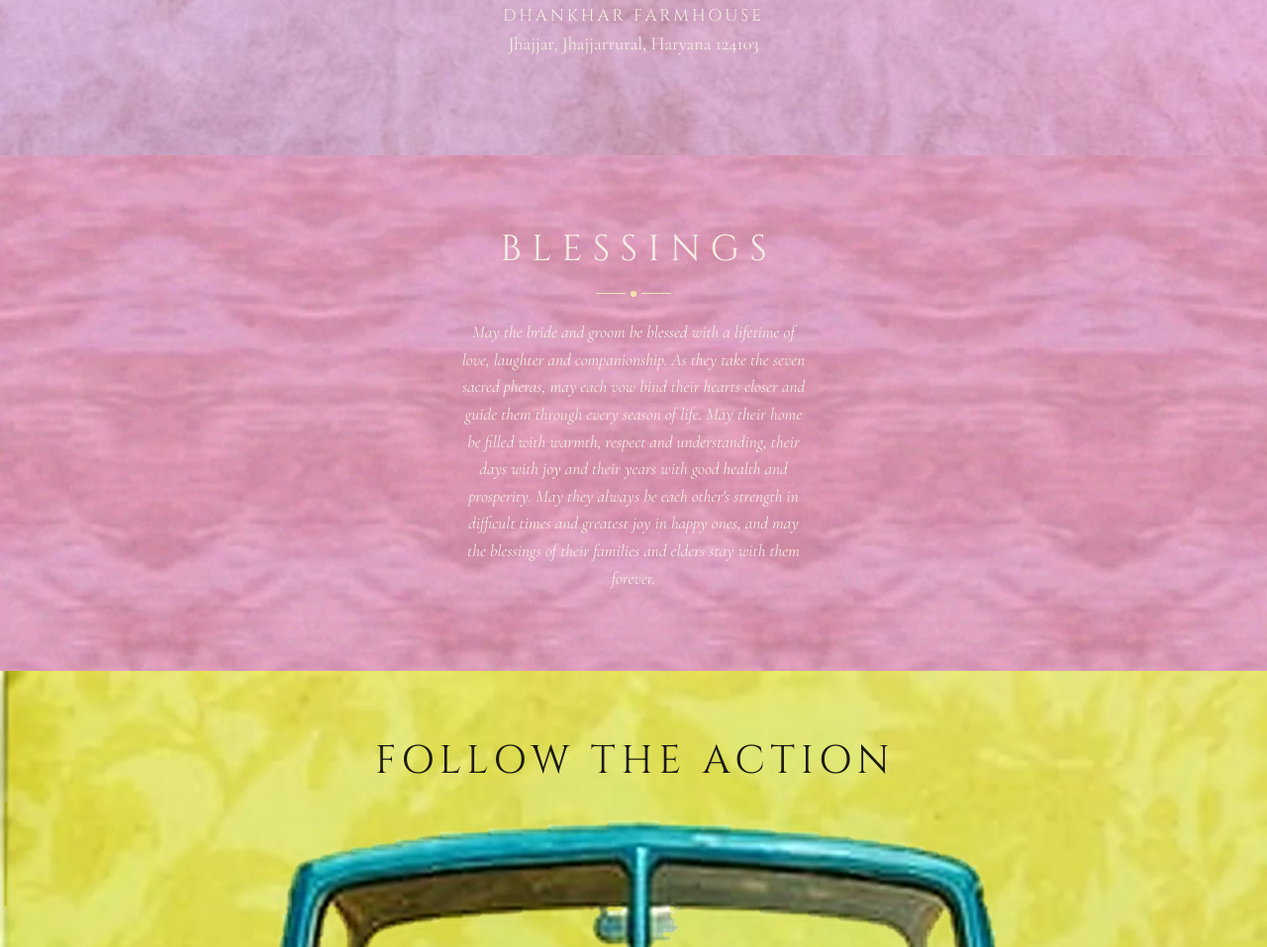
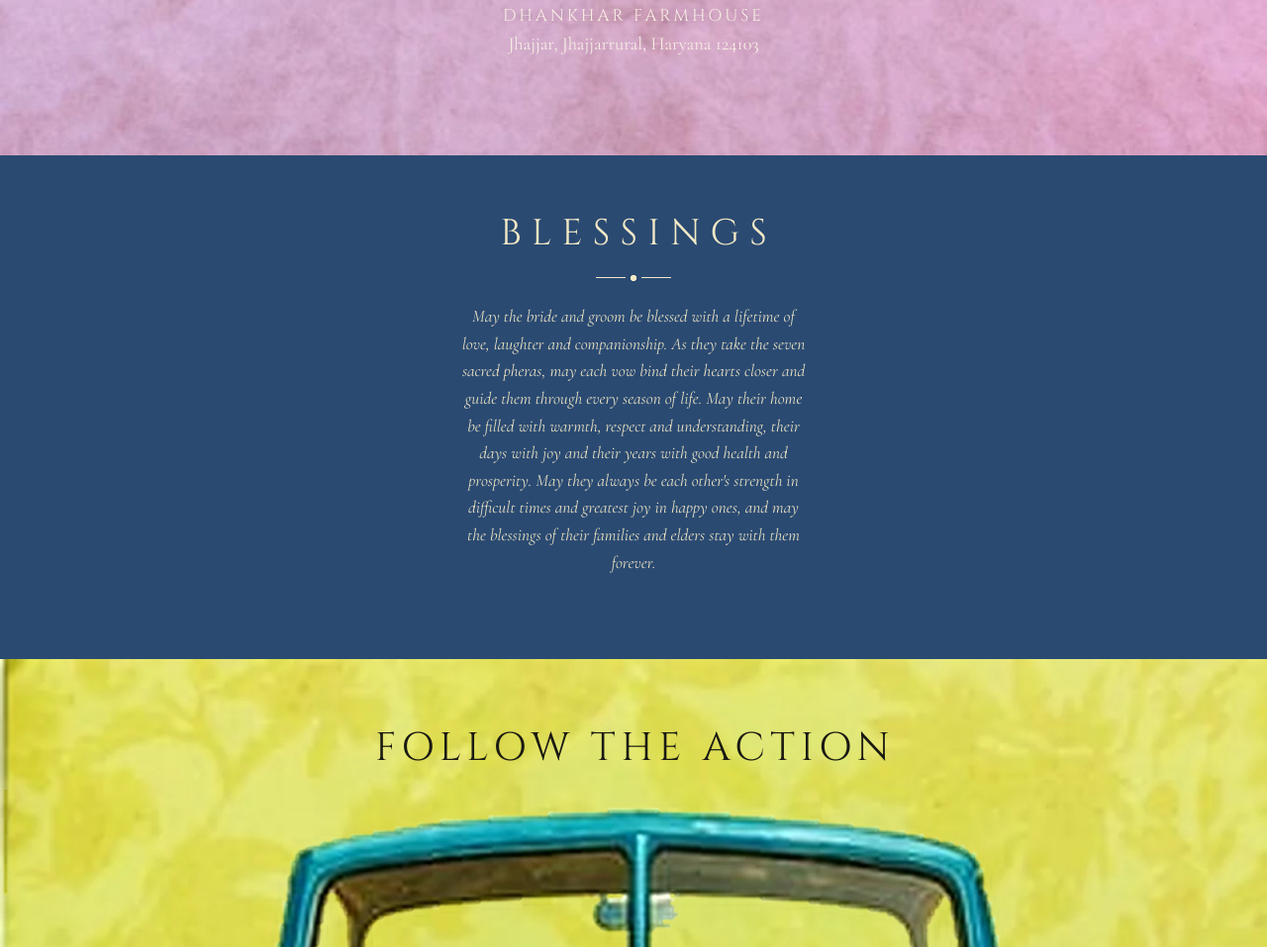
Before and after one commit to vanshbahamanwa021430-byte/pragati-weds-manjeet, a plain HTML site: page index.html in a window 1280 px wide. Shown: the part 9420-10377 px from the top of the page at 99% size. Drawn offline with Linux system fonts and the light colour scheme.

Commit message:
Update styles.css

```diff
--- a/css/styles.css
+++ b/css/styles.css
@@ -751,3 +751,29 @@ a { color: inherit; }
   .route-pin-pulse, .lantern { animation: none !important; }
   .route-pin-pulse { opacity: .7; transform: none; }
 }
+/* ---- Blessings: match teal background ---- */
+.bless-hero {
+  background: transparent !important;
+  background-image: none !important;
+  color: var(--cream);
+}
+
+.bless-title {
+  color: var(--cream);
+}
+
+.bless-copy {
+  color: var(--cream);
+  opacity: 0.95;
+}
+
+.bless-ornament {
+  background:
+    radial-gradient(circle at 50% 50%, var(--cream) 0 0.18rem, transparent 0.2rem),
+    linear-gradient(var(--cream), var(--cream)) left 0 top 50% / calc(50% - 0.5rem) 1px no-repeat,
+    linear-gradient(var(--cream), var(--cream)) right 0 top 50% / calc(50% - 0.5rem) 1px no-repeat;
+}
+
+.bless-inner {
+  padding: 3.2rem 1.7rem 3.4rem;
+}
```
